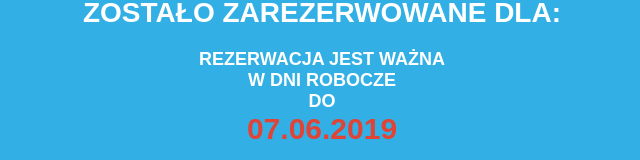
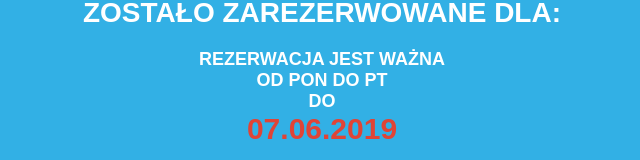
Before and after one commit to LukasKrz/parkando2019, a React (Create React App) app in the folder frontend/: page /final-confirmation/1/1 in a window 1280 px wide. Shown: the part 293-453 px from the top of the page, without its empty margins (318-958 px from the left). Built offline with nearby package versions, Linux system fonts and the light colour scheme; no server answers.

Commit message:
MARTA-FRONT-1 added changes from FRONT-202

```diff
--- a/frontend/src/components/ConfirmationPage/FinalConfirmationPage.js
+++ b/frontend/src/components/ConfirmationPage/FinalConfirmationPage.js
@@ -1,13 +1,9 @@
 import React, { Component } from 'react';
 
 import { withRouter } from "react-router-dom";
-import moment from 'moment';
 
 class FinalConfirmationPage extends Component {
     render() {
-        const date = moment().add(6, 'd').format('DD.MM.YYYY');
-        const userName = this.props.userName;
-        const userSurname = this.props.userSurname;
         return (
             <section className="confirmation-container confirmation-container--final-view">
                 <div className="confirmation-container__place place">
@@ -15,18 +11,18 @@ class FinalConfirmationPage extends Component {
                 </div>
                 <div className="confirmation-container__user">
                     zostało zarezerwowane dla:
-                    <div>{`${userName} ${userSurname}`}</div>
+                    <div>{`${this.props.userName} ${this.props.userSurname}`}</div>
                 </div>
                 <div className="confirmation-container__expiration expiration">
                     Rezerwacja jest ważna
                     <div>
                         {this.props.userType === 'Dzienny'
-                            ? 'w dni robocze'
-                            : 'w weekendy'
+                            ? 'od pon do pt'
+                            : 'w sob i niedz'
                         }
                     </div>
                     do
-                    <div className="expiration__date">{date}</div>
+                    <div className="expiration__date">{this.props.expirationDate}</div>
                 </div>
                 <div className="confirmation-container__enjoy">Miłego parkowania!</div>
                 <button
--- a/frontend/src/components/LoginPage/LoginPage.js
+++ b/frontend/src/components/LoginPage/LoginPage.js
@@ -21,7 +21,7 @@ class LoginPage extends Component {
     }
 
     messages = {
-      userNameIncorrect: 'Nazwa musi być dłuższa niż 3 znaki i nie może zawierać spacji',
+      userNameIncorrect: 'Nazwa musi być dłuższa niż 3 znaki', // "i nie może zawierać spacji" - info: TEST
       userSurnameIncorrect: 'Nazwa musi być dłuższa niż 3 znaki',
       card_idIncorrect: 'Numer karty musi zawierać 3 cyfry',
       noUserInDB: 'Błędny numer karty lub dane użytkownika',
@@ -42,12 +42,14 @@ class LoginPage extends Component {
     handleSubmit = e => {
       e.preventDefault();
       const validation = this.formValidation();
-      const finddUser = this.finddUser(this.state.card_id, this.state.userName, this.state.userSurname);
+      // TODO probably remove or modified when backend is in
+      const findUser = this.findUser(this.state.card_id, this.state.userName, this.state.userSurname);
       const park_place_id = this.userParkingSpaceValidation(this.state.card_id, this.state.userName, this.state.userSurname);
       const user_type = this.setUserType(this.state.card_id, this.state.userName, this.state.userSurname);
 
       if(validation.correct) {
-        if(finddUser.length > 0) {
+        //TODO GET
+        if(findUser.length > 0) {
           this.setState({
             userName: '',
             userSurname: '',
@@ -98,7 +100,7 @@ class LoginPage extends Component {
       let card_id = false;
       let correct = false;
 
-      if(this.state.userName.length > 3 && this.state.userName.indexOf(' ') === -1) {
+      if(this.state.userName.length > 3) { // && this.state.userName.indexOf(' ') === -1 - info TEST
         userName = true;
       }
       if(this.state.userSurname.length > 3) {
@@ -119,20 +121,23 @@ class LoginPage extends Component {
       })
     }
 
-    finddUser(cardNumber, userName, userSurname) {
+    // TODO findUser, userParkingSpaceValidation, setUserType probably remove or modified when backend is in
+    findUser(cardNumber, userName, userSurname) {
       return this.props.users.filter(user =>
-        user.name === userName && user.surname === userSurname && user.card_id === Number(cardNumber));
+        user.name.toLowerCase() === userName.toLowerCase()
+        && user.surname.toLowerCase() === userSurname.toLowerCase()
+        && user.card_id === Number(cardNumber));
     }
 
     userParkingSpaceValidation(cardNumber, userName, userSurname) {
-      const user = this.finddUser(cardNumber, userName, userSurname);
+      const user = this.findUser(cardNumber, userName, userSurname);
       let place = null;
       user.map(el => place = el.park_place_id)
       return place;
     }
 
     setUserType(cardNumber, userName, userSurname) {
-      const user = this.finddUser(cardNumber, userName, userSurname);
+      const user = this.findUser(cardNumber, userName, userSurname);
       let type = '';
       user.map(el => type = el.user_type)
       return type;
--- a/frontend/src/components/ParkingSpaceChoicePage/ChoicePage.js
+++ b/frontend/src/components/ParkingChoicePage/ChoicePage.js
@@ -6,6 +6,7 @@ import SpaceInput from './SpaceInput.js';
 
 class ChoicePage extends Component {
     handleClick = (e) => {
+        //TODO POST
         e.preventDefault();
         const number = e.target.id;
         this.props.choiceHandler(number);
--- a/frontend/src/containers/App.js
+++ b/frontend/src/containers/App.js
@@ -1,13 +1,14 @@
 import React, { Component } from 'react';
 import { Router, Route, Switch, matchPath} from 'react-router-dom';
+import moment from 'moment';
 
-import history from './history';
+import history from '../modules/history';
 
 import users from '../mocks/users.js';
 
 import LoginPage from '../components/LoginPage/LoginPage';
 import WelcomePage from '../components/WelcomePage/WelcomePage';
-import ChoicePage from '../components/ParkingSpaceChoicePage/ChoicePage';
+import ChoicePage from '../components/ParkingChoicePage/ChoicePage';
 import ParkingChoicePage from '../components/ParkingChoicePage/ParkingChoicePage';
 import ConfirmationPage from '../components/ConfirmationPage/ConfirmationPage';
 import FinalConfirmationPage from '../components/ConfirmationPage/FinalConfirmationPage';
@@ -15,13 +16,15 @@ import FinalConfirmationPage from '../components/ConfirmationPage/FinalConfirmat
 class App extends Component {
   state = {
     card_id: null,
-    park_place_id: null, // TODO expiration date
+    park_place_id: null,
     user_type: 'Dzienny',
+    expiration_date: moment().add(6, 'd').format('DD.MM.YYYY'),
     userName: '',
     userSurname: '',
     occupiedSpacesForDaily: [],
     occupiedSpacesForWeekends: [],
-    test: []
+    // TODO remove when backend is in
+    test: ''
   }
 
   choiceHandler = (number) => {
@@ -33,13 +36,14 @@ class App extends Component {
   logUser = (cardNumber, userName, userSurname, userType) => {
     this.setState({
       card_id: cardNumber,
+      user_type: userType,
       userName: userName,
-      userSurname: userSurname,
-      user_type: userType
+      userSurname: userSurname
     })
   }
 
   componentWillMount() {
+    // TODO remove when backend is in
     let daily = [];
     let weekends = [];
 
@@ -58,9 +62,11 @@ class App extends Component {
   }
 
   componentDidMount() {
-    fetch("https://randomuser.me/api/?format=json&results=5")
-      .then(res => res.json())
-      .then(json => this.setState({ test: json.results }));
+    fetch('/api/hello')
+      .then(response => response.text()) // res.json()
+      .then(message => {
+          this.setState({test: message});
+    });
   }
 
 // componentDidMount() {
@@ -75,9 +81,8 @@ class App extends Component {
 //   });
 // };
 
-
   render() {
-    this.state.test.map(e => console.log(e));
+    console.log('TEsT: ', this.state.test);
     return (
       <Router history={history} choiceHandler={this.choiceHandler} >
       <main>
@@ -142,6 +147,7 @@ class App extends Component {
                 userName={this.state.userName}
                 userSurname={this.state.userSurname}
                 userType={this.state.user_type}
+                expirationDate={this.state.expiration_date}
               />
             }
             match={matchPath}
```
Also changed, not shown: frontend/src/components/ParkingChoicePage/SpaceInput.js (renamed from frontend/src/components/ParkingSpaceChoicePage/SpaceInput.js), frontend/src/modules/history.js (renamed from frontend/src/containers/history.js). Lines whose indentation alone changed are shown as unchanged.
